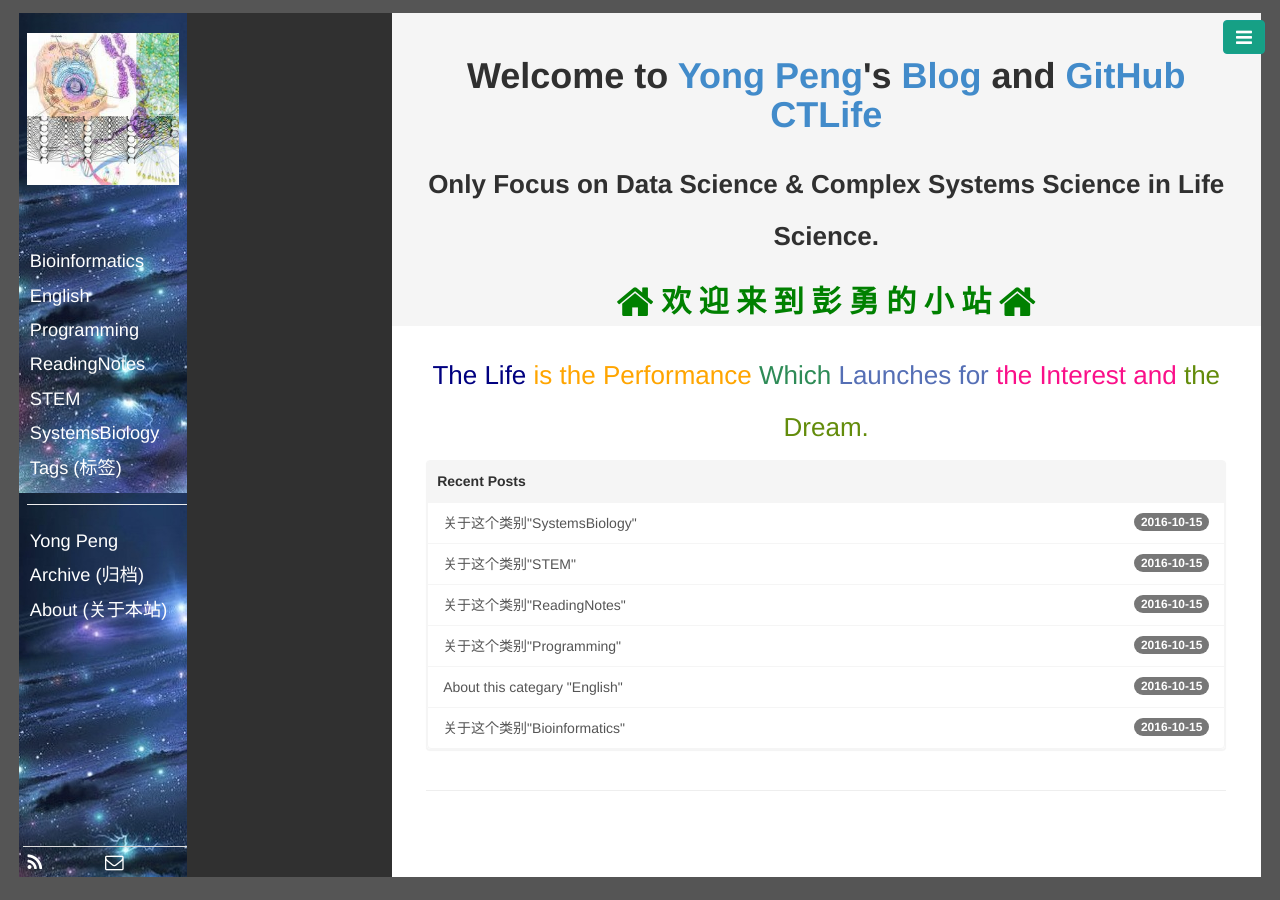
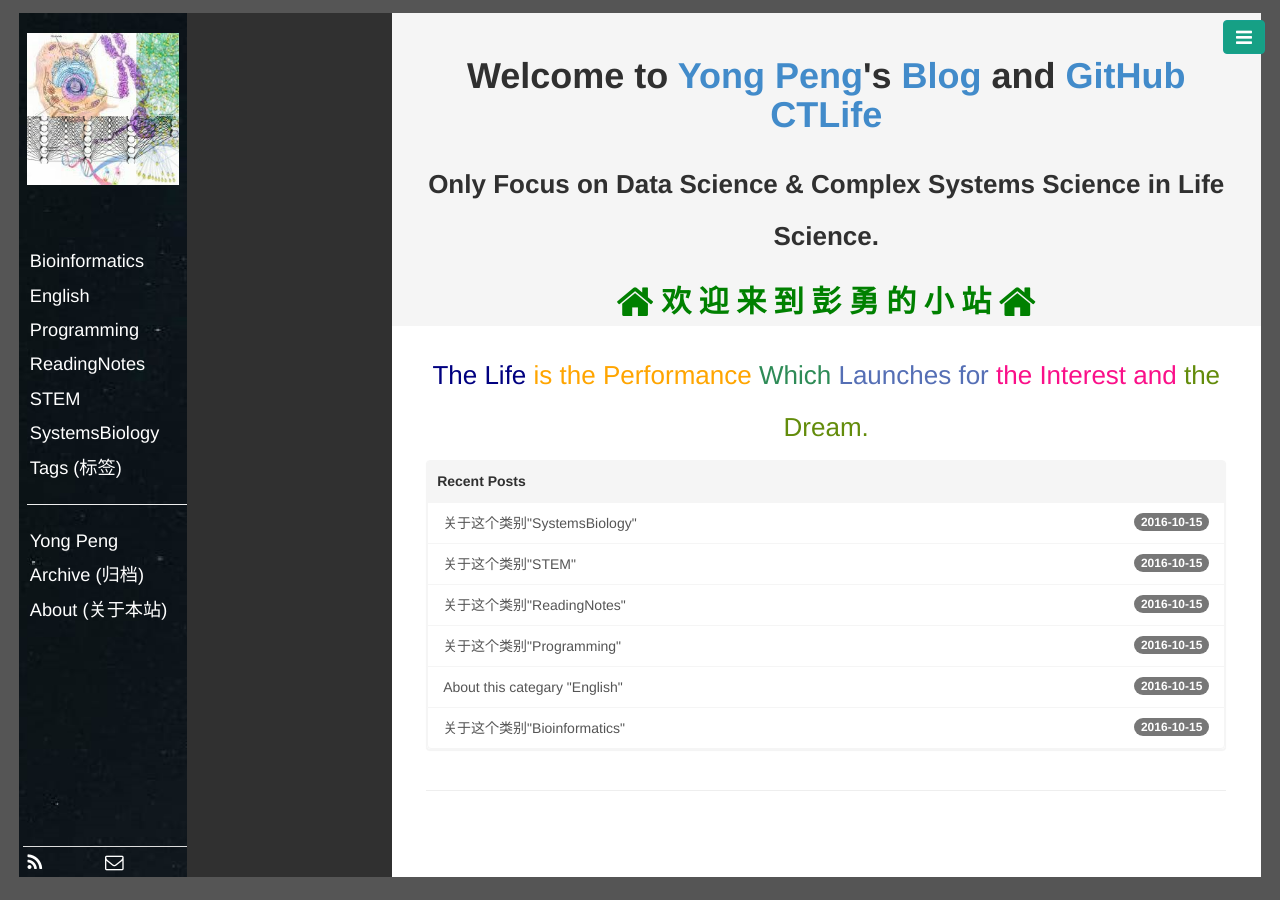
Before and after one commit to CTLife/CTLife.github.io, a Jekyll site: the page built from index.html, in a window 1280 px wide. Built offline with Jekyll 4.4.1, drawn with Linux system fonts in a browser that asks for light colours; Markdown is read by kramdown in place of the engine named in the settings; the list of posts is cut into pages by our own code.

Commit message:
Update base.css

```diff
--- a/public/css/base.css
+++ b/public/css/base.css
@@ -24,7 +24,7 @@ body, html {
 /* 左侧导航栏 */
 .aside1 {
   background-color: rgba(0,102,51, 1);
-  background-image: url(/public/img/logo-4.jpg);
+  background-image: url(/public/img/logo-5.jpg);
   width: 45%;
   height: 100%;
   padding-left: 2%;
```
